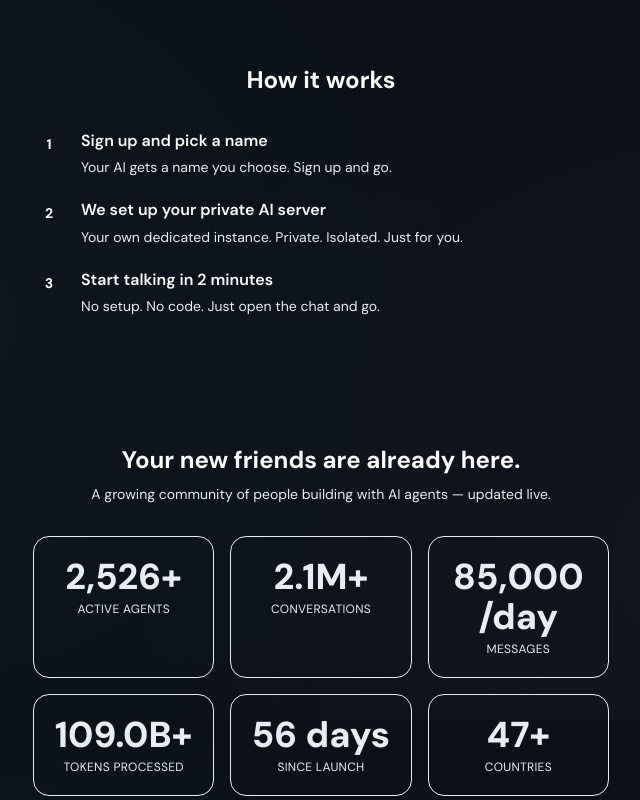
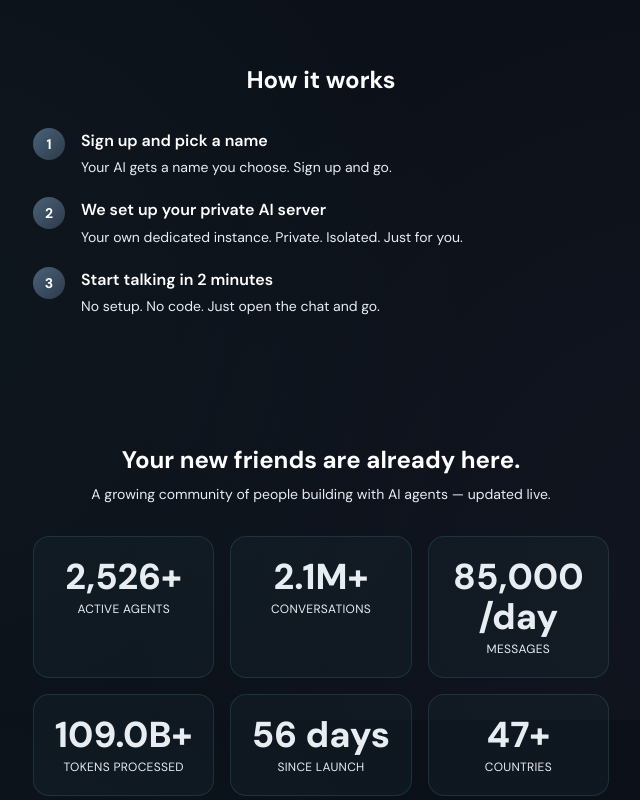
Before and after one commit to crazydc/heyron-docs, a Next.js app: page /heyron-docs/ in a window 1280 px wide. Shown: the part 880-1680 px from the top of the page, without its empty margins (319-959 px from the left). Built offline with nearby package versions, Linux system fonts and the light colour scheme.

Commit message:
Add heyron.ai specific styles and animations

```diff
--- a/src/app/globals.css
+++ b/src/app/globals.css
@@ -52,6 +52,26 @@ body {
     radial-gradient(circle at 20% 50%, rgba(94, 196, 212, 0.03) 0%, transparent 50%),
     radial-gradient(circle at 80% 80%, rgba(167, 139, 250, 0.03) 0%, transparent 50%),
     linear-gradient(rgba(12, 16, 24, 0.97), rgba(12, 16, 24, 0.97));
+}
+
+/* Heyron.ai specific layout */
+.lp-container {
+  max-width: 660px;
+  margin: 0 auto;
+  padding: 0 24px;
+}
+
+.lp-section {
+  padding: 64px 0;
+}
+
+/* Specific card backgrounds */
+.bg-accent\/5 {
+  background-color: rgba(94, 196, 212, 0.04);
+}
+
+.border-accent\/20 {
+  border-color: rgba(94, 196, 212, 0.15);
 }
 
 /* Custom scrollbar */
@@ -418,3 +438,42 @@ body {
   gap: 4px;
   margin: 6px 0 4px;
 }
+
+/* FAQ Accordion */
+details > summary {
+  list-style: none;
+}
+
+details > summary::-webkit-details-marker {
+  display: none;
+}
+
+details[open] summary ~ * {
+  animation: slideDown 0.3s ease-out;
+}
+
+@keyframes slideDown {
+  from {
+    opacity: 0;
+    transform: translateY(-10px);
+  }
+  to {
+    opacity: 1;
+    transform: translateY(0);
+  }
+}
+
+/* Animations */
+@keyframes lp-pulse {
+  0%, to { opacity: 1; }
+  50% { opacity: 0.4; }
+}
+
+.animate-pulse {
+  animation: lp-pulse 2s ease-in-out infinite;
+}
+
+/* Avatar styles */
+.bg-raccoon-mid {
+  background: linear-gradient(135deg, #4a6278, #2d3a4a);
+}
```
